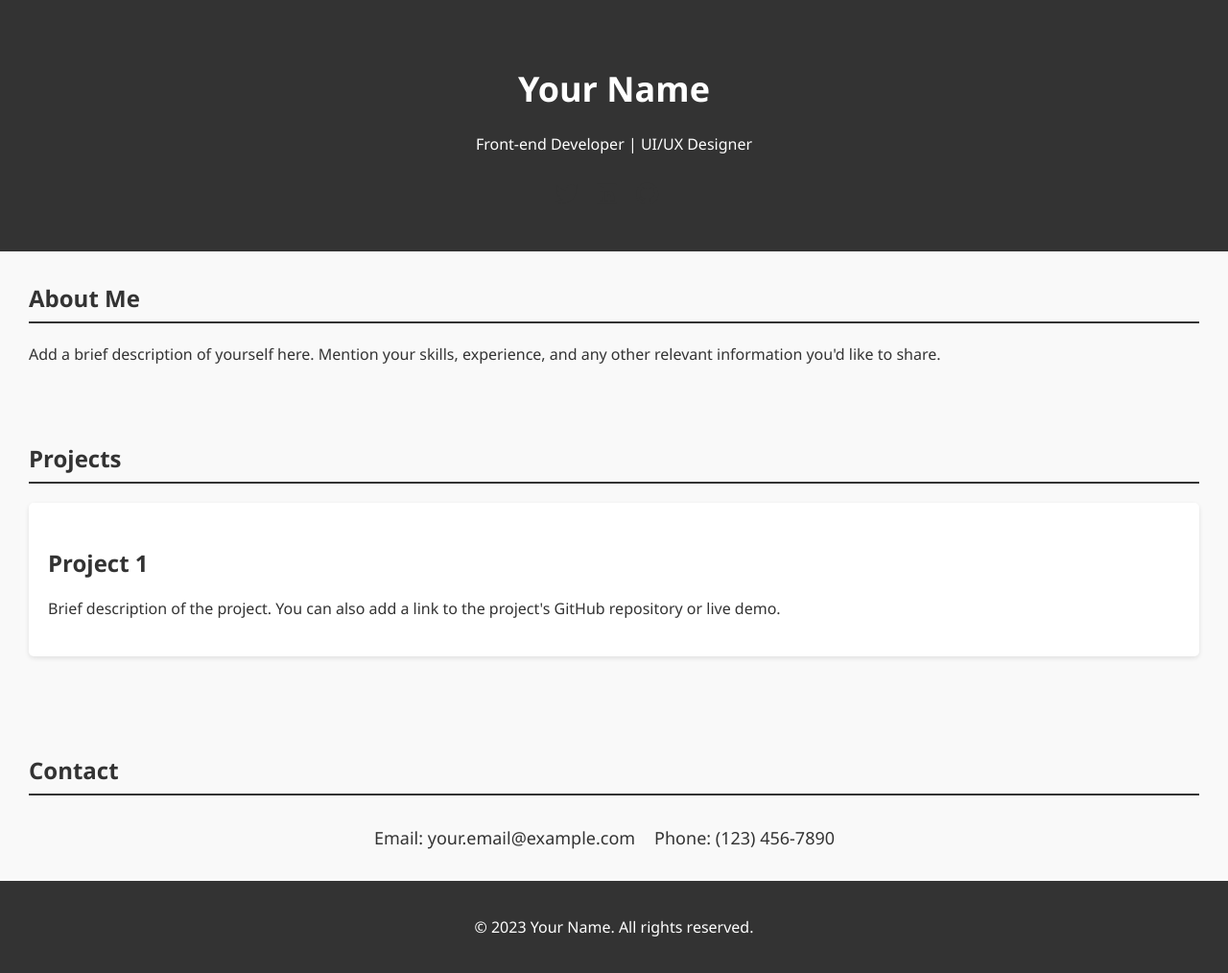
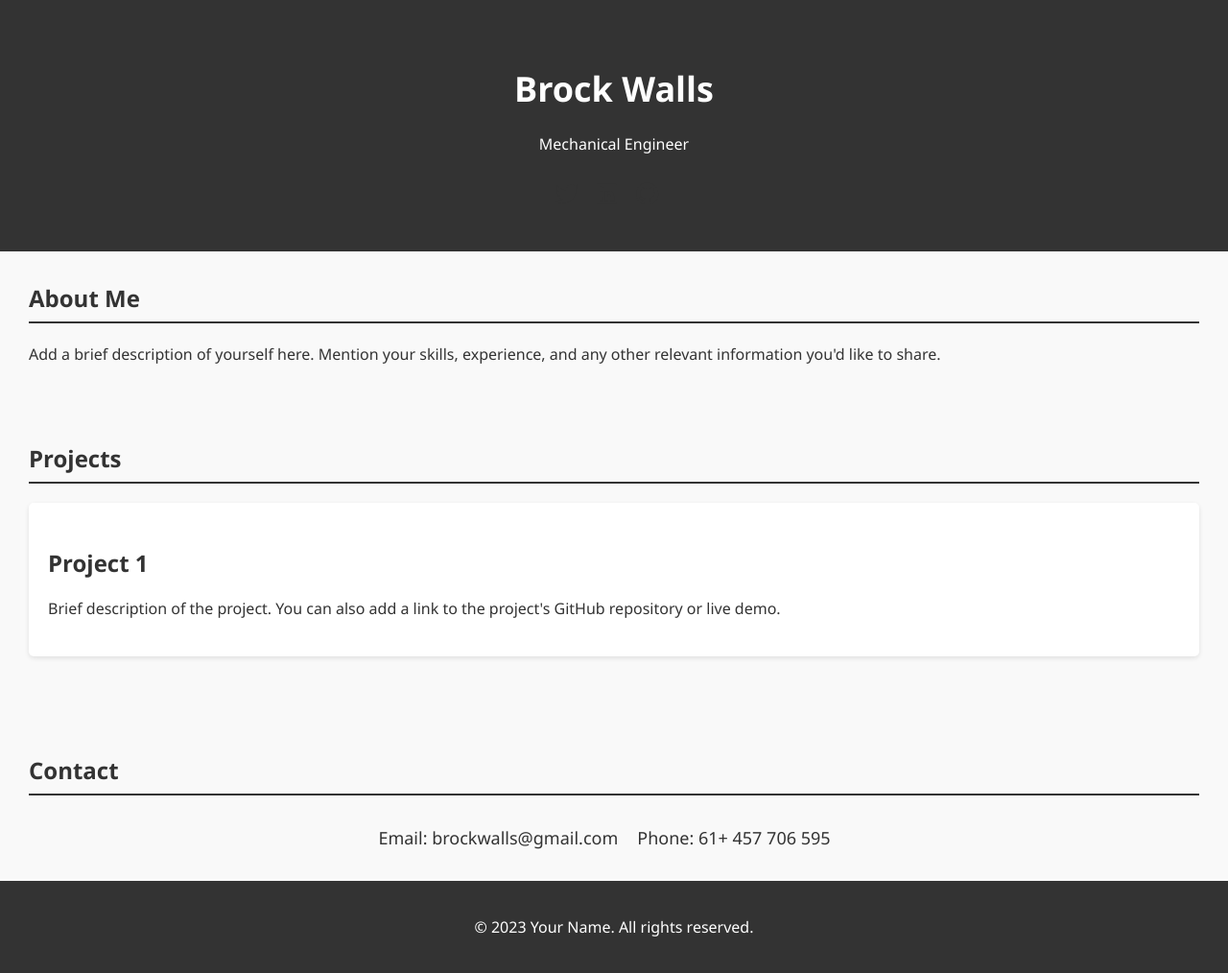
Before and after one commit to brockwalls/brockwalls.github.io, a plain HTML site: page index.html in a window 1280 px wide. Shown: the whole page at 96% size. Drawn offline with Linux system fonts and the light colour scheme.

Commit message:
Update index.html

```diff
--- a/index.html
+++ b/index.html
@@ -115,8 +115,8 @@
 
 <body>
   <header>
-    <h1>Your Name</h1>
-    <p>Front-end Developer | UI/UX Designer</p>
+    <h1>Brock Walls</h1>
+    <p>Mechanical Engineer</p>
     <div class="social-icons">
       <a href="#" target="_blank"><i class="fab fa-twitter"></i></a>
       <a href="#" target="_blank"><i class="fab fa-linkedin"></i></a>
@@ -148,8 +148,8 @@
   <section>
     <h2>Contact</h2>
     <div class="contact-info">
-      <p>Email: your.email@example.com</p>
-      <p>Phone: (123) 456-7890</p>
+      <p>Email: brockwalls@gmail.com</p>
+      <p>Phone: 61+ 457 706 595</p>
     </div>
     <!-- Add more contact information as needed -->
   </section>
```
